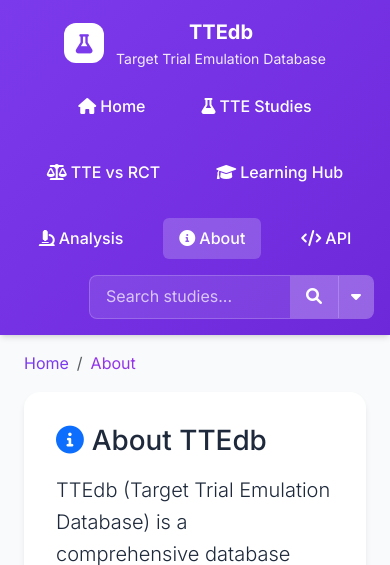
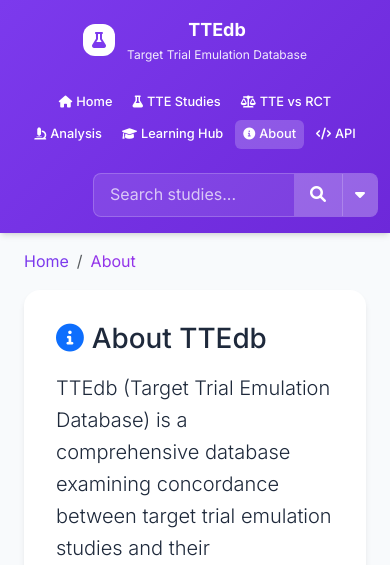
Before and after one commit to choxos/TTEdb, a Django app: page /about/ in a window 390 px wide. Shown: the top 565 px of the page. Run offline with Django 5.2, Linux system fonts and the light colour scheme.

Commit message:
Reorder navigation and improve mobile responsiveness
📱 Mobile Navigation Improvements:
- Significantly reduce navigation spacing on mobile devices
- Smaller font sizes: 0.875rem on tablet, 0.8rem on mobile (vs default 1rem)
- Tighter padding: space-1/space-2 instead of space-2/space-4
- Smaller icons and logo elements for compact mobile header
- Less horizontal padding to maximize screen space usage

🔄 Navigation Reordering:
- Move 'Analysis' before 'Learning Hub' in navigation bar
- New order: Home → TTE Studies → TTE vs RCT → Analysis → Learning Hub → About → API
- Maintains logical flow: data browsing → analysis → learning → info

📊 Responsive Breakpoints:
- Tablet (≤768px): Moderate size reduction
- Mobile (≤576px): Maximum compactness
- Professional appearance maintained across all screen sizes

```diff
--- a/templates/ttedb/base.html
+++ b/templates/ttedb/base.html
@@ -276,6 +276,59 @@
     background: var(--xera-primary);
 }
 
+/* Mobile Navigation Improvements - make narrower and more compact */
+@media (max-width: 768px) {
+    .xera-nav {
+        gap: var(--xera-space-2); /* Reduce from space-6 to space-2 */
+        flex-wrap: wrap;
+        justify-content: center;
+        padding: var(--xera-space-2) 0;
+    }
+
+    .xera-nav-link {
+        padding: var(--xera-space-1) var(--xera-space-3); /* Smaller padding */
+        font-size: 0.875rem; /* Smaller font size */
+        font-weight: 500;
+    }
+
+    .xera-nav-link i {
+        font-size: 0.75rem; /* Smaller icons */
+    }
+
+    .xera-header-container {
+        padding: 0 var(--xera-space-3); /* Less horizontal padding */
+    }
+
+    .xera-logo {
+        font-size: 1.25rem; /* Smaller logo text */
+    }
+
+    .xera-logo-icon {
+        width: 32px; /* Smaller logo icon */
+        height: 32px;
+        font-size: 1rem;
+    }
+
+    .xera-app-title {
+        font-size: 1.125rem; /* Smaller app title */
+    }
+
+    .xera-app-subtitle {
+        font-size: 0.75rem; /* Smaller subtitle */
+    }
+}
+
+@media (max-width: 576px) {
+    .xera-nav {
+        gap: var(--xera-space-1); /* Even tighter spacing on very small screens */
+    }
+
+    .xera-nav-link {
+        padding: var(--xera-space-1) var(--xera-space-2); /* Even smaller padding */
+        font-size: 0.8rem; /* Even smaller font */
+    }
+}
+
 /* Dark theme styles */
 [data-bs-theme="dark"] {
     --bs-body-bg: #212529;
@@ -362,11 +415,11 @@
     <a href="{% url 'ttedb:tte_vs_rct' %}" class="xera-nav-link {% if 'tte_vs_rct' in request.resolver_match.url_name %}active{% endif %}">
         <i class="fas fa-balance-scale me-1"></i>TTE vs RCT
     </a>
+    <a href="{% url 'ttedb:analysis' %}" class="xera-nav-link {% if 'analysis' in request.resolver_match.url_name %}active{% endif %}">
+        <i class="fas fa-microscope me-1"></i>Analysis
+    </a>
     <a href="{% url 'ttedb:learning_hub' %}" class="xera-nav-link {% if 'learning_hub' in request.resolver_match.url_name %}active{% endif %}">
         <i class="fas fa-graduation-cap me-1"></i>Learning Hub
-    </a>
-                            <a href="{% url 'ttedb:analysis' %}" class="xera-nav-link {% if 'analysis' in request.resolver_match.url_name %}active{% endif %}">
-                            <i class="fas fa-microscope me-1"></i>Analysis
     </a>
     <a href="{% url 'ttedb:about' %}" class="xera-nav-link {% if 'about' in request.resolver_match.url_name %}active{% endif %}">
         <i class="fas fa-info-circle me-1"></i>About
```
